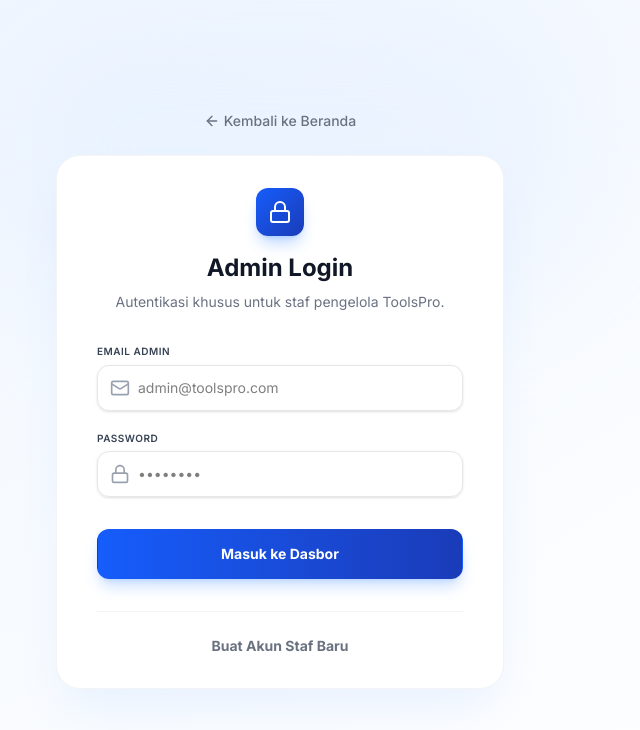
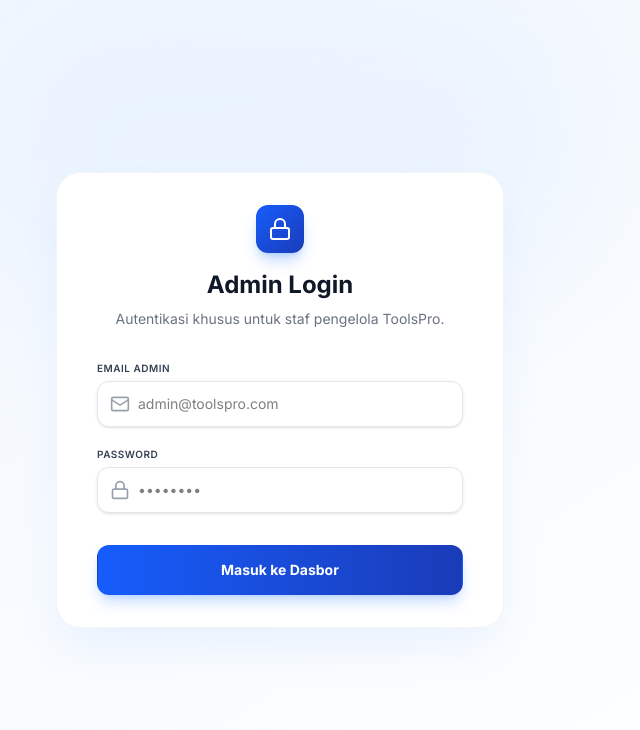
Before and after one commit to logicnodee/tools-creator-pro, a React (Vite) app: page /login in a window 1280 px wide. Shown: the top 730 px of the page, without its empty margins (360-1000 px from the left). Built offline with nearby package versions, Linux system fonts and the light colour scheme.

Commit message:
Remove back to home and register buttons from login page

```diff
--- a/src/pages/Login.jsx
+++ b/src/pages/Login.jsx
@@ -71,12 +71,6 @@ export default function Login() {
             <div className="absolute top-0 left-1/2 -translate-x-1/2 w-[600px] h-[300px] bg-blue-100/40 rounded-full blur-3xl pointer-events-none" />
 
             <div className="sm:mx-auto sm:w-full sm:max-w-md relative z-10">
-                <div className="flex justify-center mb-6">
-                    <button onClick={() => navigate('/')} className="flex items-center text-sm font-medium text-gray-500 hover:text-blue-600 transition-colors">
-                        <ArrowLeft className="w-4 h-4 mr-1" /> Kembali ke Beranda
-                    </button>
-                </div>
-
                 <div className="bg-white py-8 px-4 shadow-2xl shadow-blue-500/10 sm:rounded-3xl sm:px-10 border border-gray-100">
                     <div className="text-center mb-8">
                         <div className="w-12 h-12 bg-gradient-to-br from-blue-600 to-blue-800 rounded-xl mx-auto mb-4 flex items-center justify-center shadow-lg shadow-blue-500/30">
@@ -153,19 +147,6 @@ export default function Login() {
                         </button>
                     </form>
 
-                    <div className="mt-8 text-center text-sm border-t border-gray-100 pt-6">
-                        <button
-                            type="button"
-                            onClick={() => {
-                                setIsLoginView(!isLoginView)
-                                setError(null)
-                                setSuccessMessage(null)
-                            }}
-                            className="font-bold text-gray-500 hover:text-blue-600 transition-colors"
-                        >
-                            {isLoginView ? 'Buat Akun Staf Baru' : 'Kembali ke halaman Login'}
-                        </button>
-                    </div>
                 </div>
             </div>
         </div>
```
